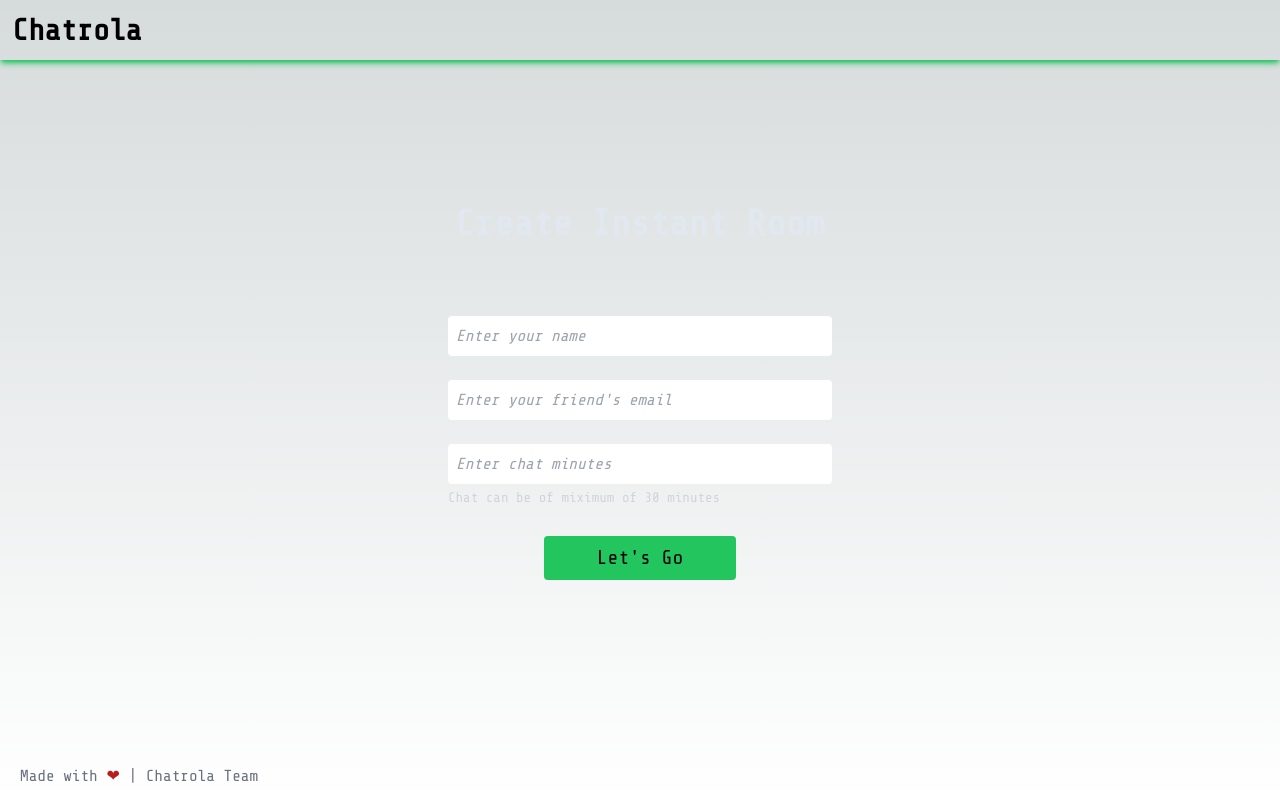
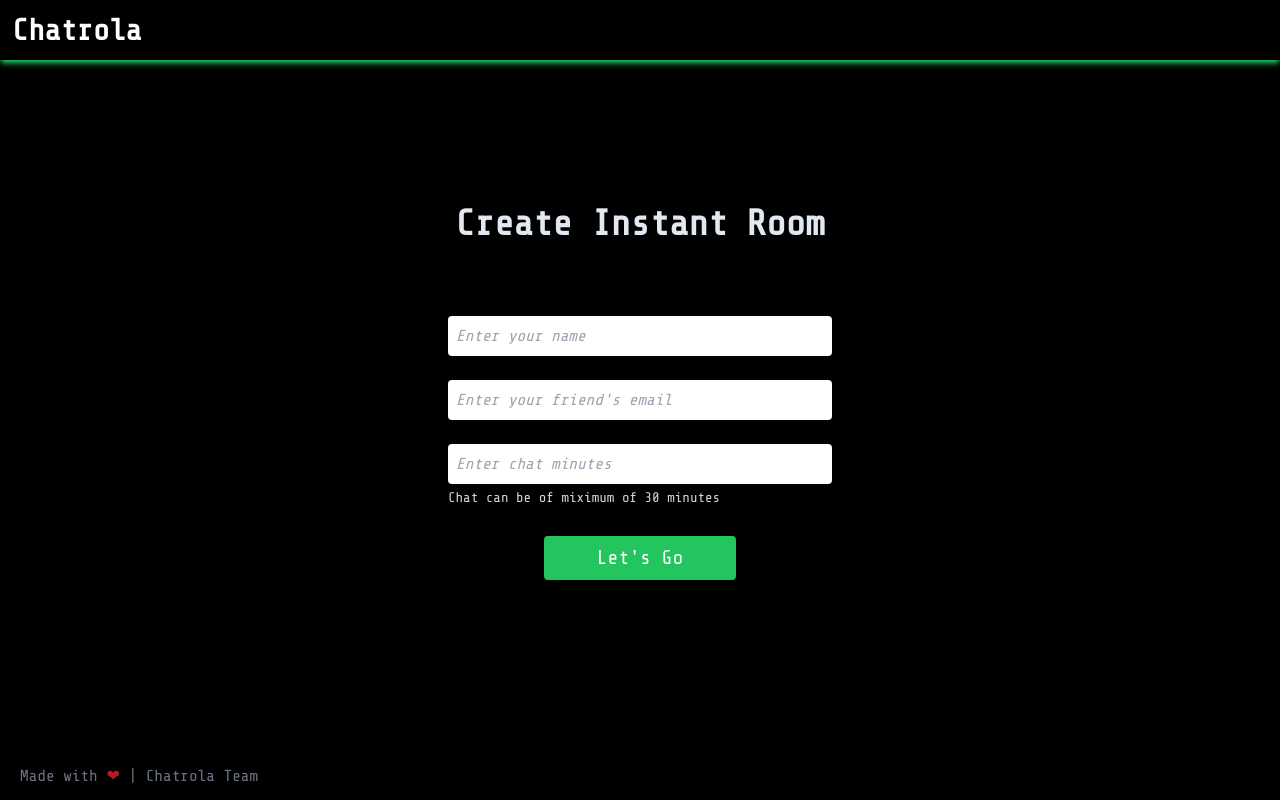
Before and after one commit to Atom-cell/Chatrola, a Next.js app: page / in a window 1280 px wide. Built offline with nearby package versions, Linux system fonts and the light colour scheme.

Commit message:
Dark mode style added for default

```diff
--- a/app/globals.css
+++ b/app/globals.css
@@ -3,17 +3,9 @@
 @tailwind utilities;
 
 :root {
-  --foreground-rgb: 0, 0, 0;
-  --background-start-rgb: 214, 219, 220;
-  --background-end-rgb: 255, 255, 255;
-}
-
-@media (prefers-color-scheme: dark) {
-  :root {
 	--foreground-rgb: 255, 255, 255;
 	--background-start-rgb: 0, 0, 0;
 	--background-end-rgb: 0, 0, 0;
-  }
 }
 
 body {
@@ -69,6 +61,6 @@ input::-webkit-inner-spin-button {
 }
 
 /* Firefox */
-input[type=number] {
+input[type='number'] {
 	-moz-appearance: textfield;
 }
```
Lines whose indentation alone changed are shown as unchanged.
